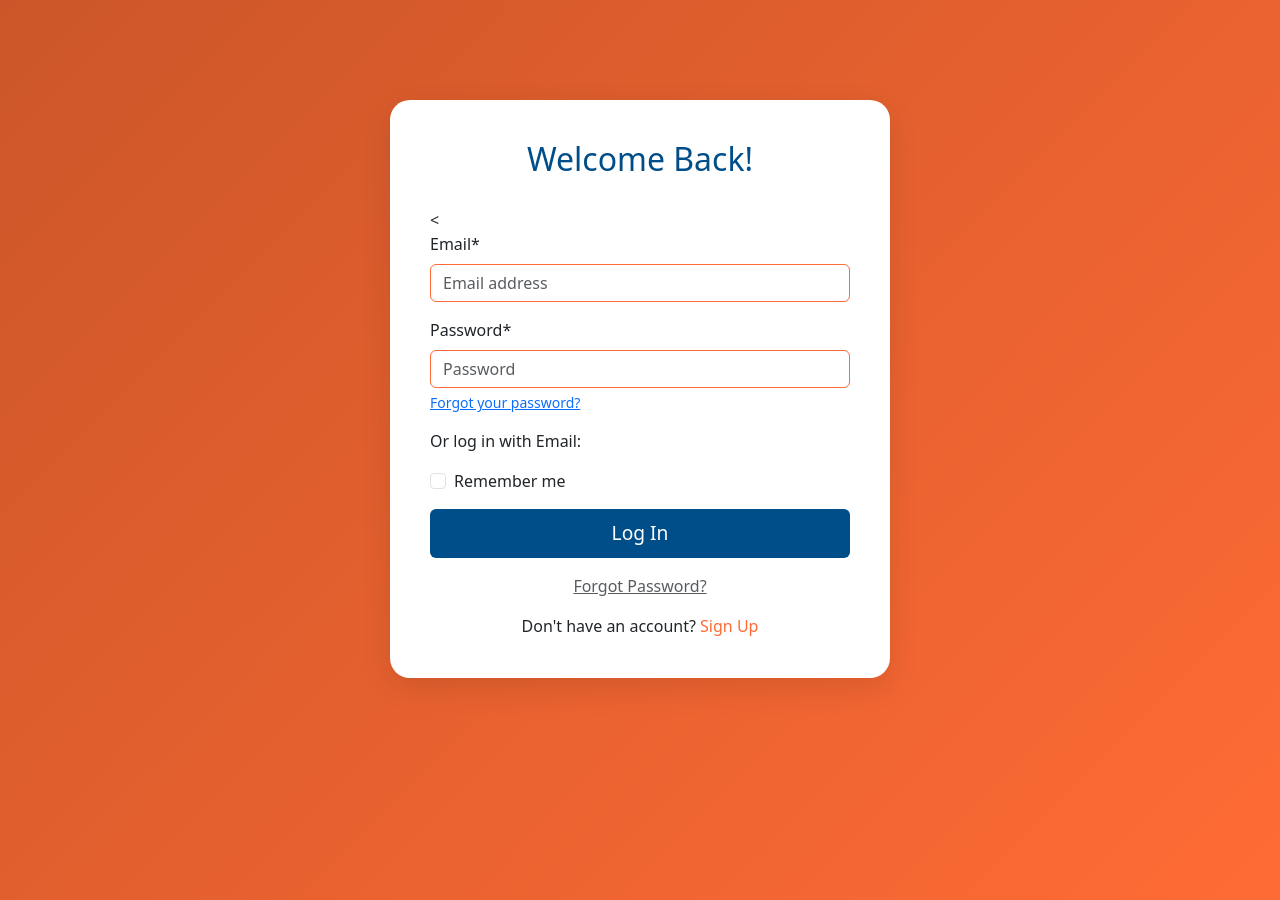
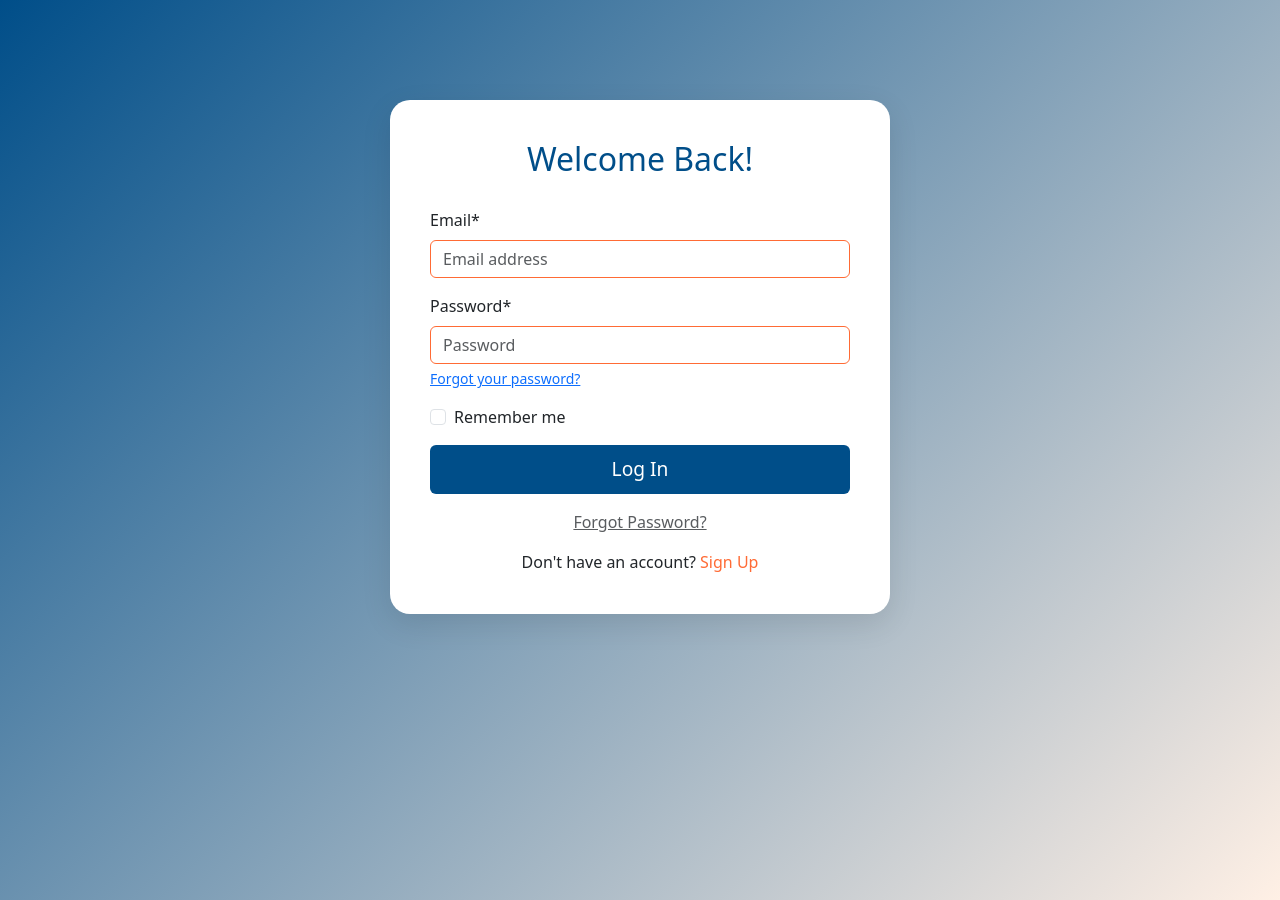
Before and after one commit to tuhinmallick/lona, a Django app: page /accounts/login/ in a window 1280 px wide. Run offline with Django 5.2, Linux system fonts and the light colour scheme; some libraries are stand-ins or nearby versions.

Commit message:
Update dashboard and login page styles

```diff
--- a/pages/templates/index.html
+++ b/pages/templates/index.html
@@ -187,7 +187,7 @@
             </div>
             <div class="d-flex">
                 {% if user.is_authenticated %}
-                <a href="{% url 'dashboard' %}" class="btn btn-outline-light me-2">Dashboard</a>
+                <a href="{% url 'student_dashboard' %}" class="btn btn-outline-light me-2">Dashboard</a>
                 <a href="{% url 'account_logout' %}" class="btn btn-light">Logout</a>
                 {% else %}
                 <a href="{% url 'account_login' %}" class="btn btn-outline-light me-2">Login</a>
--- a/templates/account/login.html
+++ b/templates/account/login.html
@@ -19,7 +19,7 @@
             --light-blue: #1A85FF;
         }
         body {
-            background: linear-gradient(135deg, var(--dark-orange) 0%, var(--orange) 100%);
+            background: linear-gradient(135deg, var(--dark-blue) 0%, var(--cream) 100%);
             min-height: 100vh;
         }
         .login-form {
@@ -80,11 +80,10 @@
     <div class="container">
         <div class="login-form">
             <h2 class="text-center">Welcome Back!</h2>
-            <
+
             <form method="post">
                 {% csrf_token %}
                 {{ form|crispy }}
-                <p>Or log in with Email:</p>
 
                 <div class="mb-3 form-check">
                     <input type="checkbox" class="form-check-input" id="rememberMe" name="remember">
--- a/templates/account/signup.html
+++ b/templates/account/signup.html
@@ -20,7 +20,7 @@
             --light-blue: #1A85FF;
         }
         body {
-            background: linear-gradient(135deg, var(--dark-orange) 0%, var(--orange) 100%);
+            background: linear-gradient(135deg, var(--dark-blue) 0%, var(--cream) 100%);
             min-height: 100vh;
         }
         .signup-form {
@@ -78,7 +78,7 @@
 <body>
     <div class="container">
         <div class="signup-form">
-            <h2 class="text-center">Join resuMEOW Today!</h2>
+            <h2 class="text-center">Join Lona Today!</h2>
 
             <form method="post">
                 {% csrf_token %}
--- a/templates/base.html
+++ b/templates/base.html
@@ -48,7 +48,7 @@
 <body>
     <nav class="navbar navbar-expand-lg navbar-dark">
         <div class="container-fluid">
-            <a class="navbar-brand" href="{% url 'dashboard' %}">AI Teacher</a>
+            <a class="navbar-brand" href="{% url 'student_dashboard' %}">AI Teacher</a>
             <button class="navbar-toggler" type="button" data-bs-toggle="collapse" data-bs-target="#navbarNav" aria-controls="navbarNav" aria-expanded="false" aria-label="Toggle navigation">
                 <span class="navbar-toggler-icon"></span>
             </button>
```
Also changed, not shown: accounts/migrations/0001_initial.py (added), learn/migrations/0001_initial.py (added).
